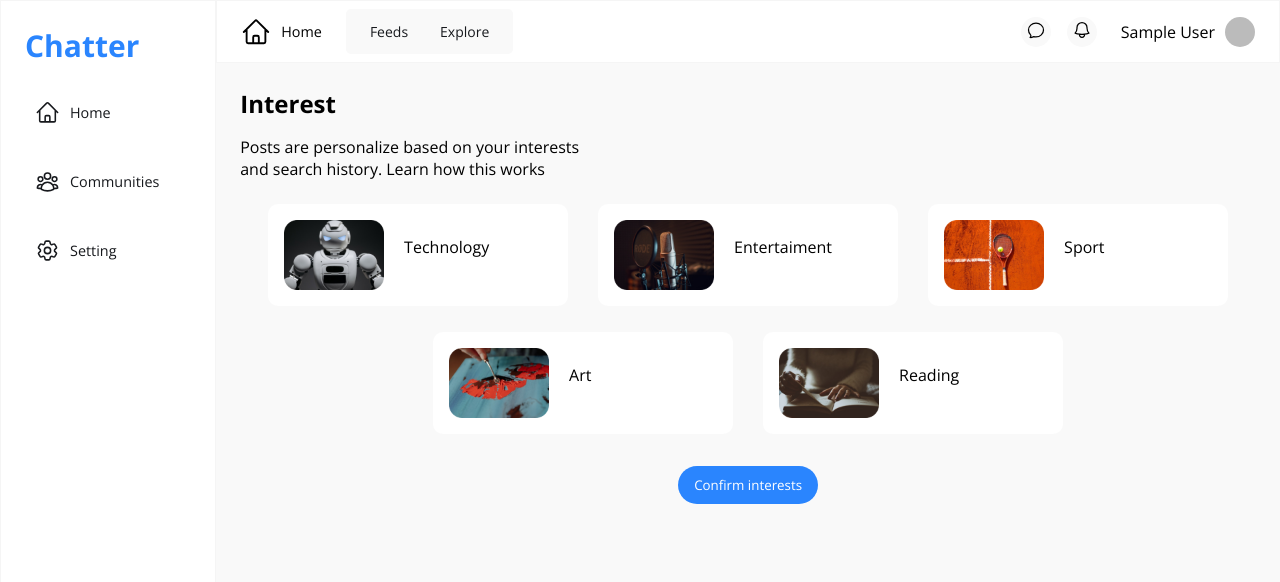
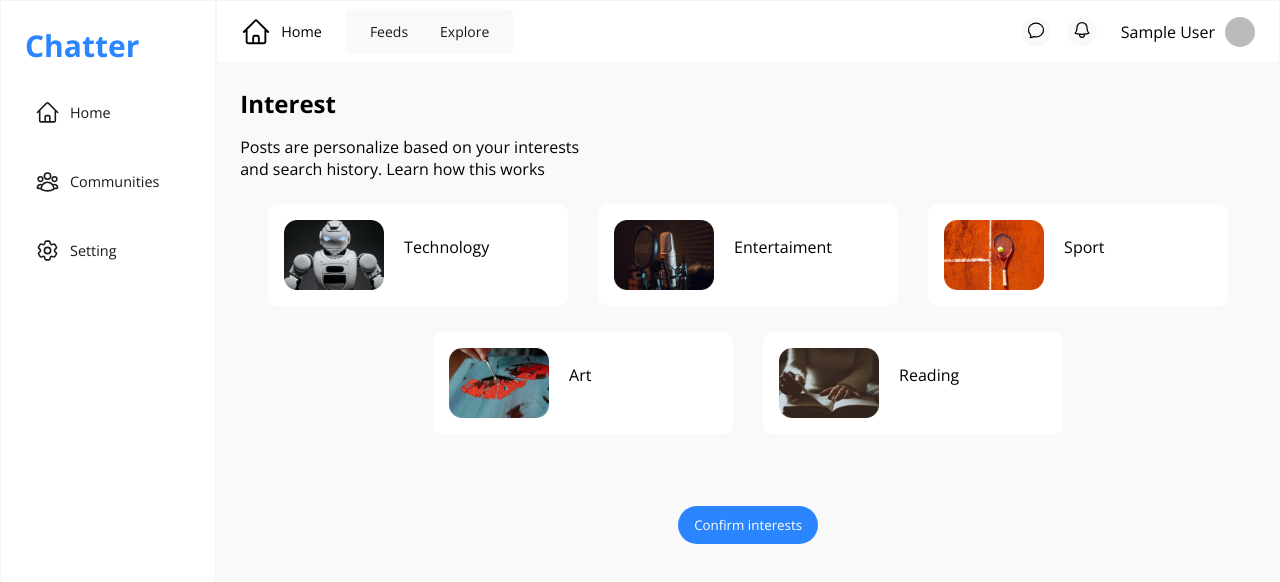
Before and after one commit to Im-Hassan-wd/verbose-broccoli, a React (Create React App) app: page /interest in a window 1280 px wide. Shown: the top 582 px of the page. Built offline with nearby package versions, Linux system fonts and the light colour scheme; no server answers; the database is empty; sample sign-in values are in the browser's storage.

Commit message:
user interests

```diff
--- a/src/pages/interest/Interest.css
+++ b/src/pages/interest/Interest.css
@@ -64,3 +64,8 @@
     width: initial;
   }
 }
+@media (min-width: 550px) {
+  .interest button {
+    margin-top: 64px;
+  }
+}
--- a/src/pages/interest/Interest.js
+++ b/src/pages/interest/Interest.js
@@ -1,7 +1,13 @@
+import { useHistory } from "react-router-dom";
+
 // styles
 import "./Interest.css";
 
+// components and hooks
 import { useTheme } from "../../hooks/useTheme";
+import { useAuthContext } from "../../hooks/useAuthContext";
+import { useFirestore } from "../../hooks/useFirestore";
+import { useDocument } from "../../hooks/useDocument";
 
 const interests = [
   { src: "./img/tech.png", value: "Technology" },
@@ -11,13 +17,25 @@ const interests = [
   { src: "./img/reading.png", value: "Reading" },
 ];
 
+// intresest to add when populated
+const selectedInterets = [];
+
 export default function Interest() {
+  const history = useHistory();
   const { mode, color } = useTheme();
+  const { user } = useAuthContext();
+  const { updateDocument, response } = useFirestore("users");
+  const { error, document } = useDocument("users", user.uid);
 
-  const handleClick = (interest) => {
-    const selectedInterets = [];
+  const handleClick = async (interest) => {
+    selectedInterets.push(interest);
 
-    console.log(selectedInterets);
+    await updateDocument(user.uid, {
+      interests: selectedInterets,
+    });
+    if (!response.error) {
+      console.log(selectedInterets);
+    }
   };
 
   return (
@@ -36,7 +54,9 @@ export default function Interest() {
         ))}
       </ul>
       <div>
-        <button className={`color-${color}`}>Confirm interests</button>
+        <button className={`color-${color}`} onClick={() => history.push("/")}>
+          Confirm interests
+        </button>
       </div>
     </div>
   );
```
